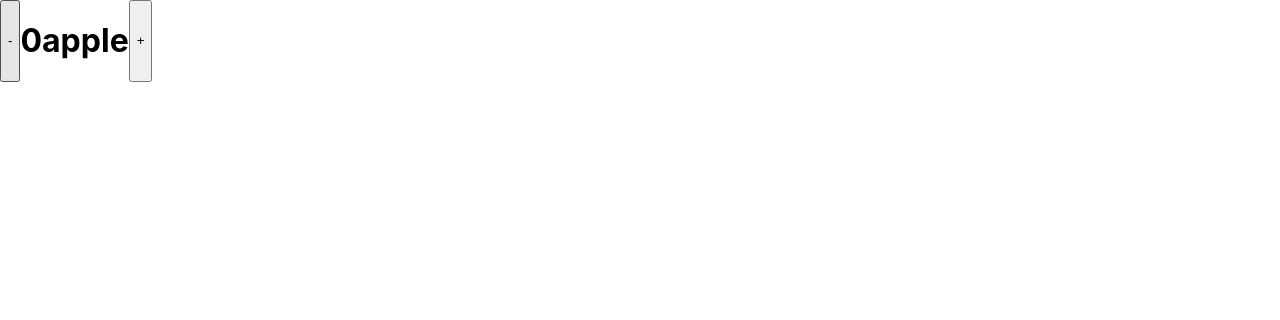
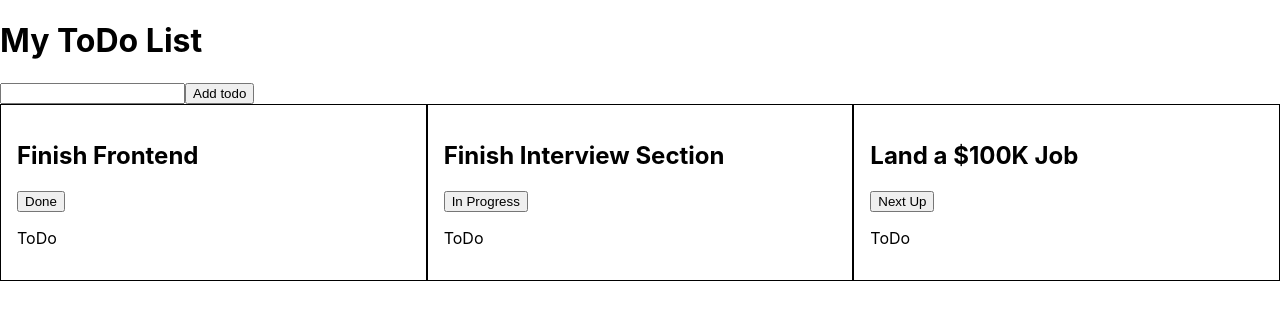
Before and after one commit to Molberda/react-practice, a React (Create React App) app: page / in a window 1280 px wide. Shown: the top 320 px of the page. Built offline with nearby package versions, Linux system fonts and the light colour scheme.

Commit message:
passing functions through child functions to parent functions

```diff
--- a/src/App.jsx
+++ b/src/App.jsx
@@ -1,34 +1,42 @@
 import "./App.css";
-// import Todo from "./components/Todo.jsx";
-// import Title from "./components/Title.jsx";
-// import Modal from "./components/Modal.jsx";
-import Counter from "./components/Counter.jsx"
-// import React, { useState } from 'react'
+import Todo from "./components/Todo.jsx";
+import Title from "./components/Title.jsx";
+import Modal from "./components/Modal.jsx";
+import React, { useState } from "react";
+// import Counter from "./components/Counter.jsx"
 
 function App() {
-  return <Counter />
-  // return (
-  //   <div>
-  //     <Title title="My ToDo List" />
-  //     <input type="text"/>
-  //     <button onClick={() => setShowModal(true)}>Add todo</button>
-  //     <div className="todo__wrapper">
-  //       <Todo
-  //       title="Finish Frontend"
-  //       button="Done" />
-  //       <Todo
-  //       title="Finish Interview Section"
-  //       button="In Progress" />
-  //       <Todo
-  //       title="Land a $100K Job"
-  //       button="Next Up" />
-  //     </div>
-  //     {showModal && <Modal question="Are you sure?"/>}
-  //   </div>
-  // );
+  const [showModal, setShowModal] = useState(false);
+
+  function confirmDelete(){
+    setShowModal(true)
+  }
+
+  function closeModal(){
+    setShowModal(false)
+    console.log('cancel')
+  }
+
+  function confirmModal(){
+    setShowModal(false)
+    console.log('confirm')
+  }
+
+  return (
+    <div>
+      <Title title="My ToDo List" />
+      <input type="text" />
+      <button>Add todo</button>
+      <div className="todo__wrapper">
+        <Todo confirm={confirmDelete} title="Finish Frontend" button="Done"/>
+        <Todo confirm={confirmDelete} title="Finish Interview Section" button="In Progress" />
+        <Todo confirm={confirmDelete} title="Land a $100K Job" button="Next Up" />
+      </div>
+      {showModal && <Modal close = {closeModal} confirm = {confirmModal} question="Are you sure?" />}
+    </div>
+  );
 }
 
 export default App;
 
-
 // minute 47:11
--- a/src/components/Counter.jsx
+++ b/src/components/Counter.jsx
@@ -1,27 +1,23 @@
 import React, { useState } from "react";
-import './Counter.css'
+import "./Counter.css";
 
 function Counter() {
-    const [cart, setCart] = useState({item:'apple', quantity:0})
+   const [arr, setArr] = useState([])
 
-function addApple() {
-    setCart(prevCart => ({
-        ...prevCart,
-        quantity: prevCart.quantity + 1,
-    }))
-}
+   function addPlus(){
+    setArr(prevArr => ([...prevArr, "+"]))
+   }
 
-function subApple() {
-    setCart(prevCart => ({
-        ...prevCart,
-        quantity: prevCart.quantity - 1,
-    }))
-}
+   function addMinus(){
+    setArr(prevArr => [...prevArr, "-"])
+   }
+
+
   return (
-    <div className="counter">
-      <button onClick={subApple}>-</button>
-      <h1>{cart.quantity}{cart.item}</h1>
-      <button onClick={addApple} >+</button>
+    <div>
+      <button onClick={addMinus}>-</button>
+      <button onClick={addPlus}>+</button>
+      <div>{arr.toString()}</div>
     </div>
   );
 }
--- a/src/components/Modal.jsx
+++ b/src/components/Modal.jsx
@@ -1,15 +1,15 @@
 import "./Modal.css";
 
-function Modal({ question }) {
+function Modal({ question, close, confirm }) {
   return (
     <div>
       <div className="modal">
         <p className="modal__title">{question}</p>
         <div className="modal__buttons">
-          <button className="btn btn__cancel">
+          <button className="btn btn__cancel" onClick={close}>
             Cancel
           </button>
-          <button className="btn">
+          <button className="btn" onClick={confirm}>
             Confirm
           </button>
         </div>
--- a/src/components/Todo.jsx
+++ b/src/components/Todo.jsx
@@ -1,13 +1,10 @@
 import './Todo.css'
 
 function Todo(props){
-    function deleteTodo(id){
-        console.log('delete', props.title)
-    }
     return (
     <div className='todo'>
         <h2>{props.title}</h2>
-        <button onClick={() => deleteTodo()}>{props.button}</button>
+        <button onClick={props.confirm}>{props.button}</button>
         <p>ToDo</p>
     </div>
     )
```
